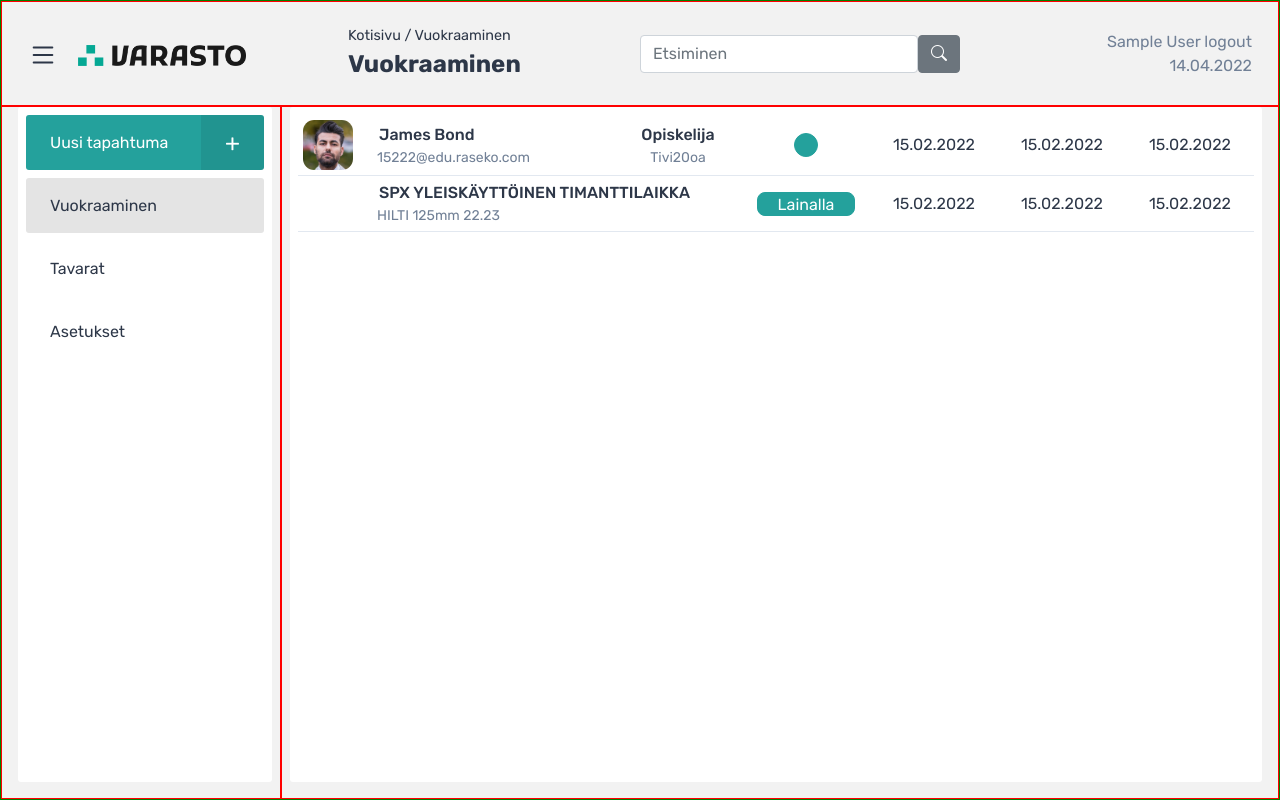
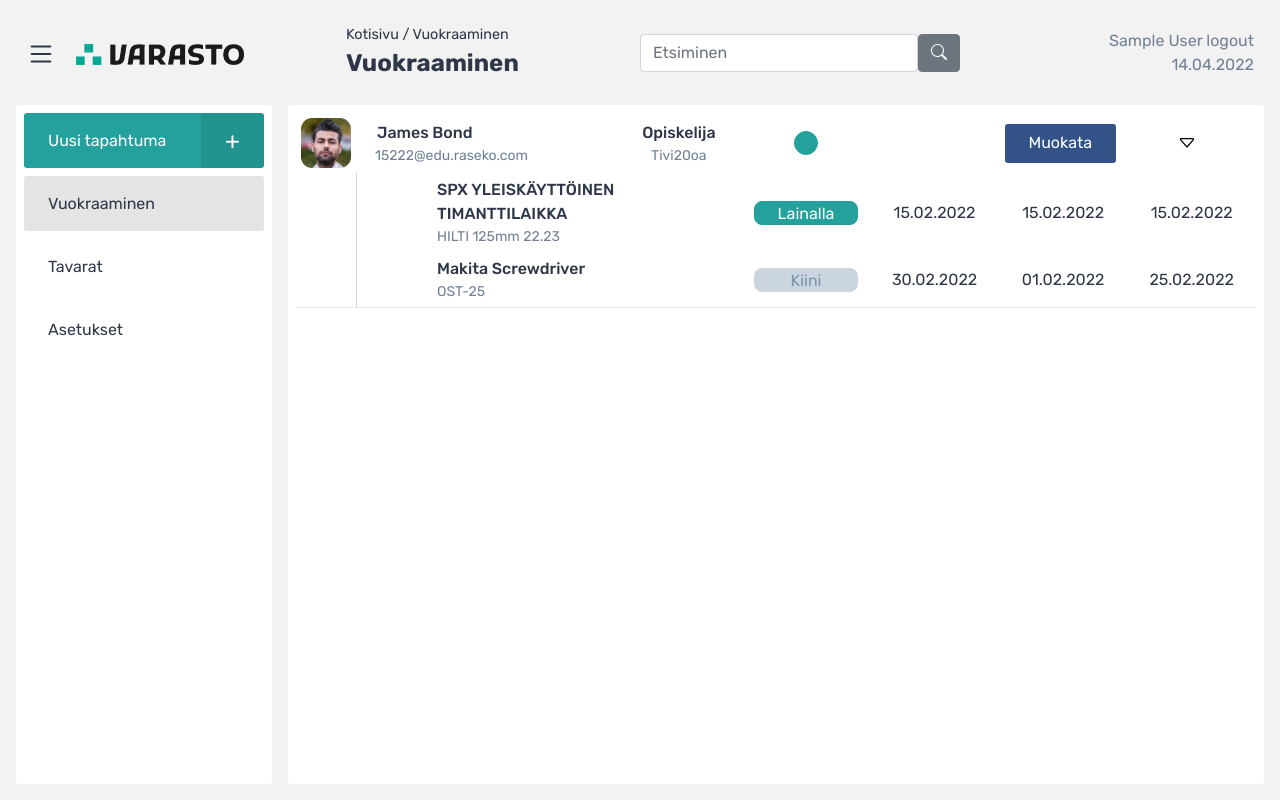
Before and after one commit to SergeiVasilyev/VarastohallintaR1, a Django app: page /main_page/ in a window 1280 px wide. Run offline with Django 4.2, Linux system fonts and the light colour scheme; the visitor is signed in with stand-in values (Sample User, id 1).

Commit message:
Main page updated
Added button into List
Added caret icon into List
Updated Item List

```diff
--- a/varastoapp/static/varasto/main_page.css
+++ b/varastoapp/static/varasto/main_page.css
@@ -10,7 +10,7 @@
 	/* max-width: 1600px; */
 	margin: 0 auto;
     height: 100%;
-    border: 1px solid green;
+    /* border: 1px solid green; */
     background-color: #F2F2F2;
     color: #2D3748;
     font-family: rubik;
@@ -32,7 +32,7 @@
     }
 
     header, aside, main {
-        border: 1px solid red;
+        /* border: 1px solid red; */
     }
 
     .white_background {
@@ -141,7 +141,7 @@ aside {
         outline: none;
         border-radius: 3px;
         overflow: hidden;
-        font-family: 'Quicksand', sans-serif;
+        font-family: 'rubik';
         font-size: 1em;
         font-weight: 400;
         cursor: pointer;
@@ -184,27 +184,74 @@ aside {
 
 
 /* ----MAIN---- */
-.list {
-    /* border: 1px solid green; */
+
+.list__button {
+    display: inline-flex;
+    height: 39px;
+    padding: 0;
+    border: none;
+    outline: none;
+    border-radius: 3px;
+    overflow: hidden;
+    font-family: 'rubik';
+    font-size: 1em;
+    font-weight: 400;
+    cursor: pointer;
+    justify-content: center;
+
+}
+.btn_strech {
+    place-self: center stretch;
+}
+.list__button__text {
+    display: inline-flex;
+    align-items: center;
+    padding: 0 24px;
+    height: 100%;
+    /* border: 1px solid blue; */
+}
+.list__button_bg_green {
+    color: white;
+    background: #325288;
+}
+.list__button_bg_white {
+    background: white;
+}
+.list__collapse button div {
+    display: inline-flex;
+    align-items: center;
+    padding: 0 24px;
+    height: 100%;
+}
+
+
+
+
+.sublist_warp {
+    /* margin-bottom: 1em; */
 }
 
 .list__item {
     display: grid;
     grid-template-columns: 60px minmax(14em, 1fr) repeat(5, minmax(6em, 0.5fr));
+    padding: 5px;
+    /* border: 1px solid blue; */
+}
+.brd_bottom {
     border-bottom: 1px solid #E2E8F0;
-    /* border: 1px solid blue; */
 }
 
 .list__rented_item {
     display: grid;
-    grid-template-columns: 60px minmax(16em, 1.5fr) repeat(4, minmax(6em, 0.5fr));
-    border-bottom: 1px solid #E2E8F0;
+    grid-template-columns: minmax(16em, 1.5fr) repeat(4, minmax(6em, 0.5fr));
+    /* border-bottom: 1px solid #E2E8F0; */
     /* border: 1px solid blue; */
+    margin-left: 60px;
 }
 
 .list__item > div, .list__rented_item > div {
-    /* border: 1px solid red; */
-    padding: 5px;
+    /* !!!!!!!!!!!!!!!!!!!!!!!!!! */
+    /* border: 1px solid red;  */
     place-self: center stretch;
 }
 
@@ -225,15 +272,27 @@ aside {
 
 
 .list__item_student, .list__item_group, .list__item_st-time, .list__item_etime, .list__item_end-time,
-.list__nameof_rented_item {
+.list__nameof_rented_item, .list__collapse {
     display: flex;
     flex-direction: column;
     justify-content: end;
 }
-.list__item_student span, .list__nameof_rented_item span {
+
+.brd_left {
+    border-left: 1px solid #CBD5E0;
+}
+
+.list__item_student span {
     padding-left: 1em;
     text-align: left;
 }
+/* !!!!!!!!!!!!!!!!!!!!!!!!!!!!!!!!!!!!!!!!!!!!!!!!!!!!!!!!!!!! */
+.list__nameof_rented_item {
+    padding: 5px 5px 5px 5em;
+    /* text-align: left; */
+    /* border-left: 1px solid red; */
+}
+
 .list__item_group span {
     text-align: center;
 }
@@ -265,24 +324,38 @@ aside {
     border: 1px solid #24A19C;
 }
 
-.list__item_st-time span, .list__item_etime span, .list__item_end-time span{
+.list__item_st-time span, .list__item_etime span, .list__item_end-time span {
     text-align: center;
     font-size: 1em;
     font-weight: 400;
     /* border: 1px solid #24A19C; */
 }
 
+.list__collapse span {
+    text-align: center;
+    font-size: 2em;
+    font-weight: 400;
+}
+
 .list__rented_item_status > span{
     display: block;
-    /* width: 7em; */
+    width: 6.5em;
     padding: 0 1.2em;
     height: 1.5em;
     border-radius: 0.5em;
     text-align: center;
+}
+
+.status_green > span {
     background-color: #24A19C;
     border: 1px solid #24A19C;
     color: white;
 }
+.status_gray > span {
+    background-color: #CBD5E0;
+    border: 1px solid #CBD5E0;
+    color: #7897AB;
+}
 
 
 /* /----MAIN---- */
--- a/varastoapp/templates/varasto/main_page.html
+++ b/varastoapp/templates/varasto/main_page.html
@@ -82,6 +82,7 @@
     <main>
         <div class="white_background">
             <div class="list">
+                <div class="list_warp brd_bottom">
                     <div class="list__item">
                         <div class="list__item_photo">
                             <div><img src="{% static 'varasto/pics/people/janko-ferlic.jpg' %}" alt="janko-ferlic.jpg"></div>
@@ -98,28 +99,36 @@
                             <span></span>
                         </div>
                         <div class="list__item_st-time">
-                        <span>15.02.2022</span>
+                            <!-- <span>15.02.2022</span> -->
                         </div>
                         <div class="list__item_etime">
-                        <span>15.02.2022</span>
+                            <!-- <span>15.02.2022</span> -->
+                            <button type="button" class="list__button list__button_bg_green btn_strech">
+                                <span class="list__button__text ">Muokata</span>
+                            </button>
                         </div>
-                    <div class="list__item_end-time">
-                        <span>15.02.2022</span>
+                        <div class="list__collapse">
+                            <button type="button" class="list__button list__button_bg_white">
+                                <div>
+                                    <!-- down -->
+                                    <svg xmlns="http://www.w3.org/2000/svg" width="20" height="20" fill="currentColor" class="bi bi-caret-down" viewBox="0 0 16 16" style="">
+                                        <path d="M3.204 5h9.592L8 10.481 3.204 5zm-.753.659 4.796 5.48a1 1 0 0 0 1.506 0l4.796-5.48c.566-.647.106-1.659-.753-1.659H3.204a1 1 0 0 0-.753 1.659z"/>
+                                    </svg>
+                                </div>
+                                <!-- up -->
+                                <!-- <svg xmlns="http://www.w3.org/2000/svg" width="16" height="16" fill="currentColor" class="bi bi-caret-up" viewBox="0 0 16 16">
+                                    <path d="M3.204 11h9.592L8 5.519 3.204 11zm-.753-.659 4.796-5.48a1 1 0 0 1 1.506 0l4.796 5.48c.566.647.106 1.659-.753 1.659H3.204a1 1 0 0 1-.753-1.659z"/>
+                                </svg> -->
+                            </button>
                         </div>
                     </div>
+                    <div class="sublist_warp ">
                         <div class="list__rented_item">
-                    <div class="list__item_photo">
-                        <!-- <div><img src="{% static 'varasto/pics/people/janko-ferlic.jpg' %}" alt="janko-ferlic.jpg"></div> -->
-                    </div>
-                    <div class="list__nameof_rented_item">
+                            <div class="list__nameof_rented_item brd_left">
                                 <span>SPX YLEISKÄYTTÖINEN TIMANTTILAIKKA</span>
                                 <span>HILTI 125mm 22.23</span>
                             </div>
-                    <!-- <div class="list__item_group">
-                        <span></span>
-                        <span></span>
-                    </div> -->
-                    <div class="list__rented_item_status">
+                            <div class="list__rented_item_status status_green">
                                 <span>Lainalla</span>
                             </div>
                             <div class="list__item_st-time">
@@ -132,6 +141,35 @@
                                 <span>15.02.2022</span>
                             </div>
                         </div>
+                        <div class="list__rented_item">
+                            <div class="list__nameof_rented_item brd_left">
+                                <span>Makita Screwdriver</span>
+                                <span>OST-25</span>
+                            </div>
+                            <div class="list__rented_item_status status_gray">
+                                <span>Kiini</span>
+                            </div>
+                            <div class="list__item_st-time">
+                                <span>30.02.2022</span>
+                            </div>
+                            <div class="list__item_etime">
+                                <span>01.02.2022</span>
+                            </div>
+                            <div class="list__item_end-time">
+                                <span>25.02.2022</span>
+                            </div>
+                        </div>
+                    </div>
+                </div>
+
+
+
+
+
+
+
+
+
 
             </div>
         </div>
```
Lines whose indentation alone changed are shown as unchanged.
